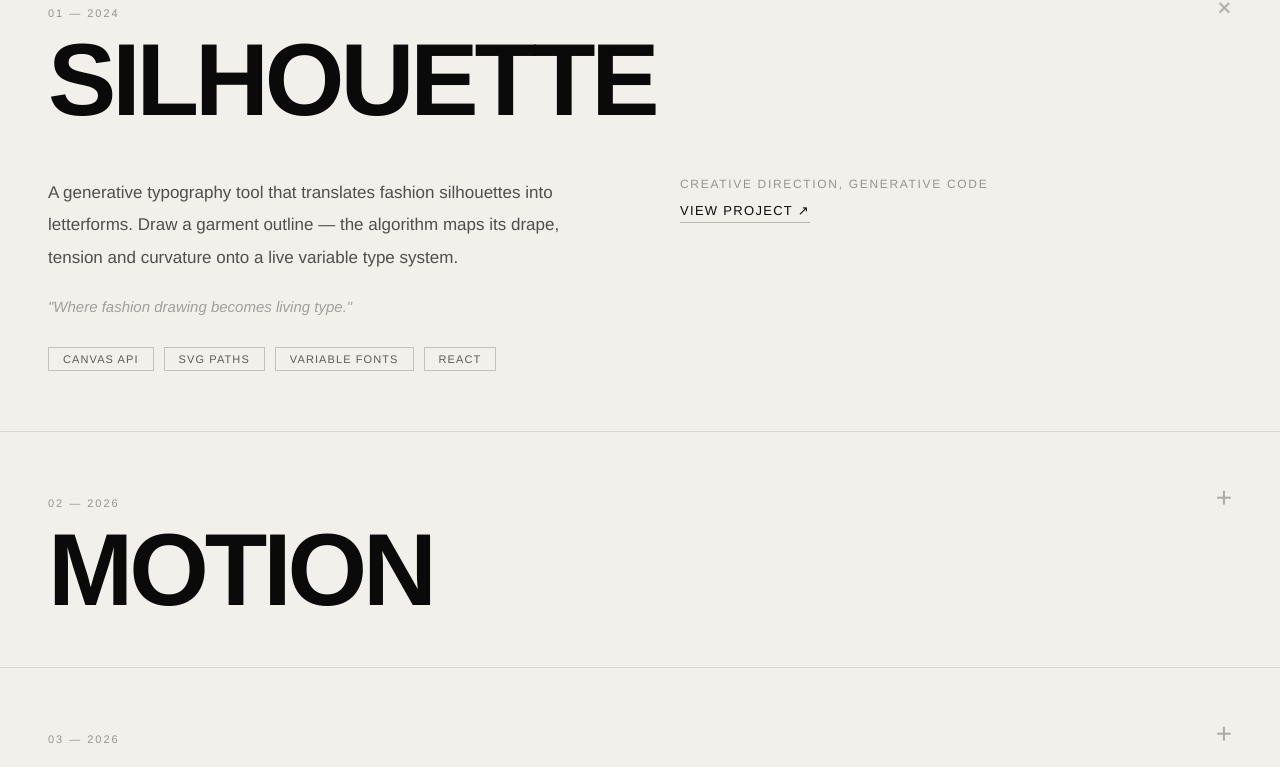
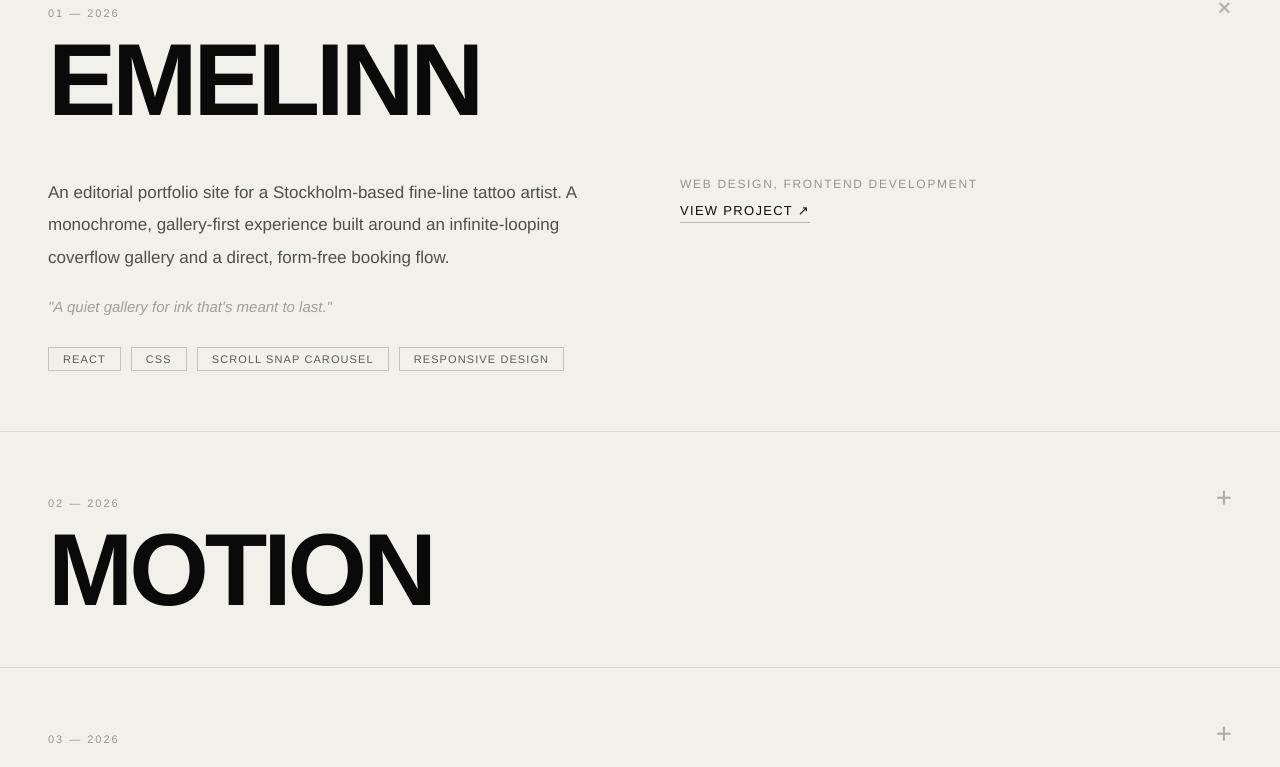
Before and after one commit to sandrasaeboe/portfolio, a React (Create React App) app: page / in a window 1280 px wide. Shown: the part 1047-1814 px from the top of the page. Built offline with nearby package versions, Linux system fonts and the light colour scheme; the HTML template or start-up script is replaced by a standard one.

Commit message:
Replace Silhouette project with Emelinn tattoo site case study

```diff
--- a/src/data/portfolio.js
+++ b/src/data/portfolio.js
@@ -9,9 +9,9 @@ export const personal = {
 };
 
 export const projects = [
-  { id:1, index:'01', title:'Silhouette', role:'Creative Direction, Generative Code', year:'2024',
-    desc:'A generative typography tool that translates fashion silhouettes into letterforms. Draw a garment outline — the algorithm maps its drape, tension and curvature onto a live variable type system.',
-    tech:['Canvas API','SVG Paths','Variable Fonts','React'], what:'Where fashion drawing becomes living type.', link: 'https://silhouette-coral.vercel.app' },
+  { id:1, index:'01', title:'Emelinn', role:'Web Design, Frontend Development', year:'2026',
+    desc:'An editorial portfolio site for a Stockholm-based fine-line tattoo artist. A monochrome, gallery-first experience built around an infinite-looping coverflow gallery and a direct, form-free booking flow.',
+    tech:['React','CSS','Scroll Snap Carousel','Responsive Design'], what:"A quiet gallery for ink that's meant to last.", link: 'https://emelinn.vercel.app' },
   { id:2, index:'02', title:'Motion', role:'Component Design, Frontend Engineering', year:'2026',
     desc:'A physics-based UI component library. Every component driven by spring physics and inertia. Fully documented with TypeScript types and live demos.',
     tech:['React','TypeScript','Spring Physics','Storybook'], what:'UI that moves like it has mass.', link:'https://motion-ui-that-moves.vercel.app' },
```
